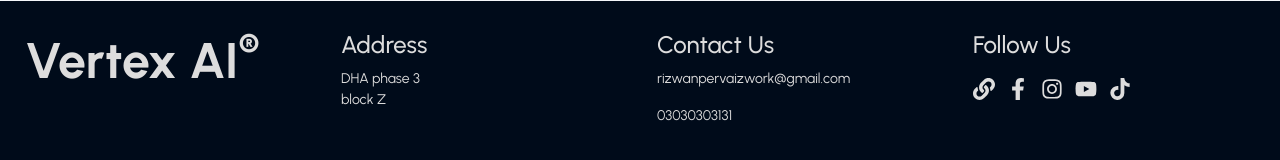
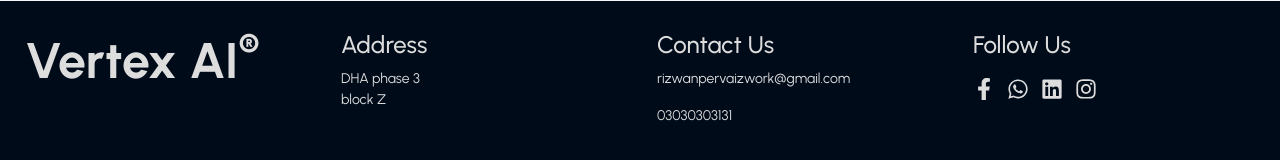
Before and after one commit to shif-aahmed/vertexai, a React (Vite) app: page / in a window 1280 px wide. Shown: the part 5097-5257 px from the top of the page. Built offline with nearby package versions, Linux system fonts and the light colour scheme; a web font is replaced by a local one.

Commit message:
added links

```diff
--- a/src/Components/Footer/Footer.jsx
+++ b/src/Components/Footer/Footer.jsx
@@ -1,5 +1,5 @@
 import React from 'react';
-import { FaLink, FaFacebookF, FaInstagram, FaYoutube, FaTiktok } from 'react-icons/fa'; // Added icons
+import {  FaFacebookF, FaInstagram, FaLinkedin, FaWhatsapp } from 'react-icons/fa'; // Added icons
 import './Footer.css';
 
 const Footer = () => {
@@ -34,12 +34,20 @@
           <div className="footer-social col-12 col-md-3">
             <h4>Follow Us</h4>
             <div className="social-icons">
-              <a href="#"><FaLink /></a>
-              <a href="https://www.facebook.com/profile.php?id=61579347417539"><FaFacebookF /></a>
-              <a href="#"><FaInstagram /></a>
-              <a href="#"><FaYoutube /></a>
-              <a href="#"><FaTiktok /></a>
+              <a href="https://www.facebook.com/profile.php?id=61579347417539">
+                <FaFacebookF />
+              </a>
+              <a href="#">
+                <FaWhatsapp />
+              </a>
+              <a href="https://www.linkedin.com/company/vertexai-tec">
+                <FaLinkedin />
+              </a>
+              <a href="https://www.instagram.com/vertexaitech/">
+                <FaInstagram />
+              </a>
             </div>
+
           </div>
         </div>
       </div>
```
